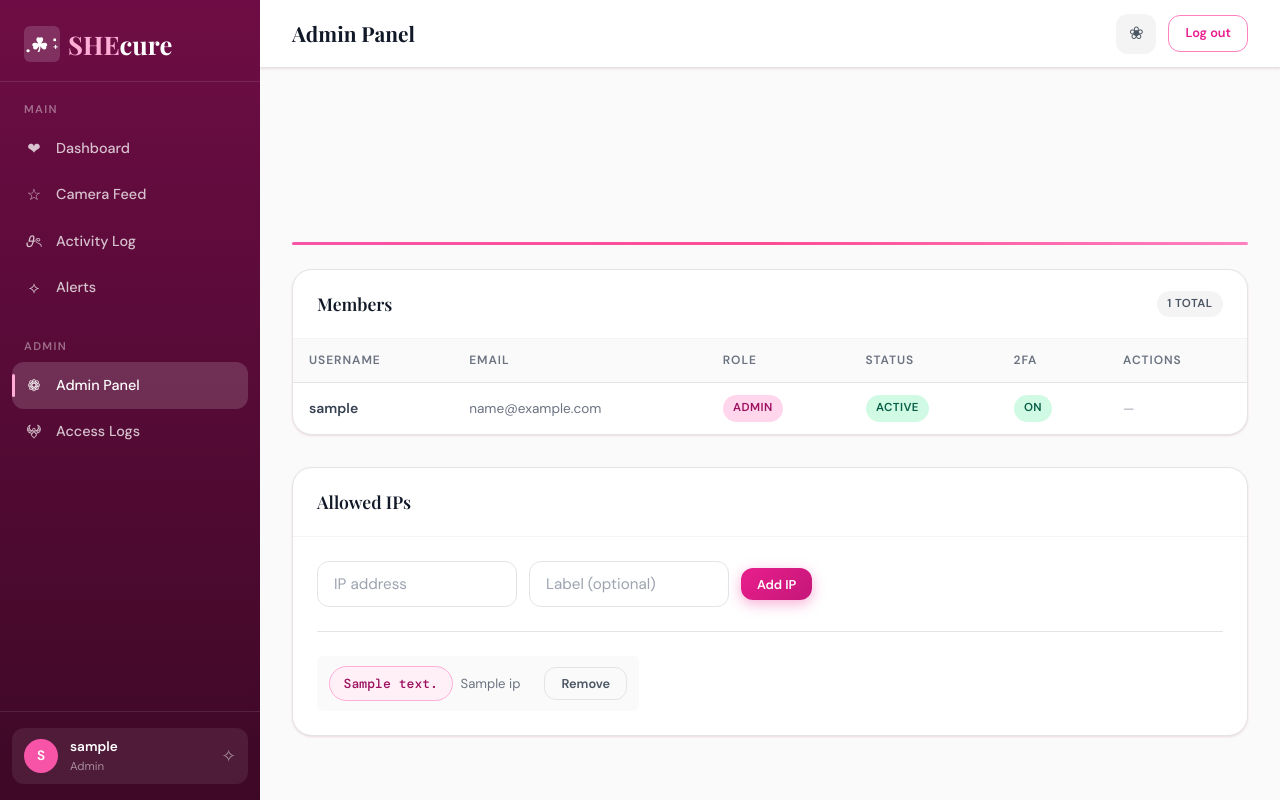
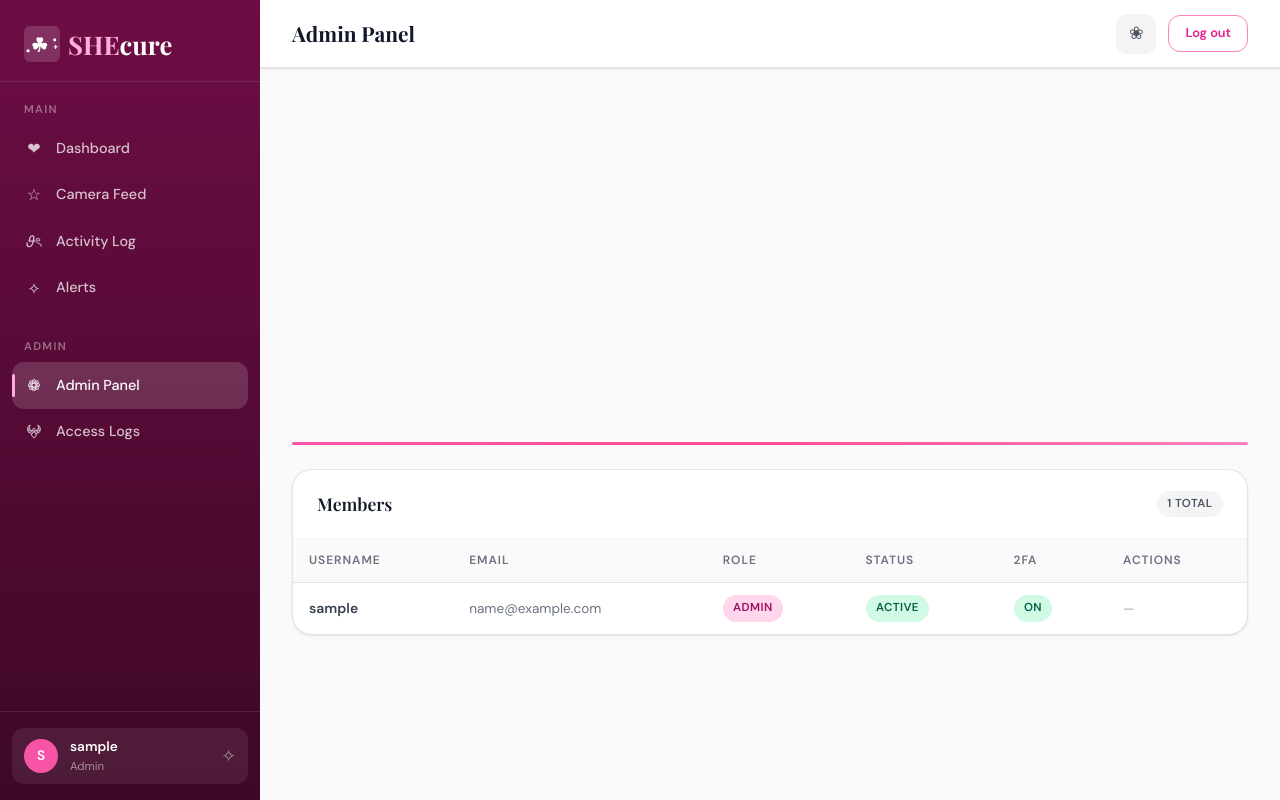
Before and after one commit to fernandezmariacass/SHEcure, a Flask app: page /admin/ in a window 1280 px wide. Run offline with Flask 3, Linux system fonts and the light colour scheme; a user stored in the database is signed in; tables that the repository leaves empty hold one stand-in row (values such as "Sample post"); parts of the project's set-up code (start-up, migrations or seed data) failed here and were passed over; some libraries are stand-ins or nearby versions.

Commit message:
fix: remove unnecessary sections

```diff
--- a/shecure/app/templates/admin/panel.html
+++ b/shecure/app/templates/admin/panel.html
@@ -95,43 +95,4 @@
   </div>
 </div>
 
-<!-- ── Allowed IPs ──────────────────────────────────────────────────────── -->
-<div class="card">
-  <div class="card-header">
-    <h2 class="card-title">Allowed IPs</h2>
-  </div>
-  <div class="card-body">
-    <div class="unblock-form">
-      <form method="POST" action="{{ url_for('admin.add_ip') }}" class="ip-form">
-        <input type="hidden" name="csrf_token" value="{{ csrf_token() }}">
-        <input type="text" name="ip_address" placeholder="IP address" class="form-control" style="max-width:200px">
-        <input type="text" name="label" placeholder="Label (optional)" class="form-control" style="max-width:200px">
-        <button type="submit" class="btn btn-primary btn-sm">Add IP</button>
-      </form>
-    </div>
-    {% if ips %}
-    <div style="display:flex;flex-wrap:wrap;gap:.75rem;margin-top:.5rem">
-      {% for entry in ips %}
-      <div class="ip-row">
-        <div class="ip-row-left">
-          <span class="ip-chip">{{ entry.ip_address }}</span>
-          {% if entry.label %}<span style="font-size:.82rem;color:var(--gray-500)">{{ entry.label }}</span>{% endif %}
-        </div>
-        <form method="POST" action="{{ url_for('admin.delete_ip', ip_id=entry.id) }}" style="margin-left:.5rem">
-          <input type="hidden" name="csrf_token" value="{{ csrf_token() }}">
-          <button type="submit" class="btn btn-ghost btn-sm"
-            data-confirm="Remove {{ entry.ip_address }} from allow-list?"
-            data-confirm-ok="Remove">Remove</button>
-        </form>
-      </div>
-      {% endfor %}
-    </div>
-    {% else %}
-    <p style="color:var(--gray-400);font-size:.88rem">No allowed IPs configured.</p>
-    {% endif %}
-  </div>
-</div>
-
-
-
 {% endblock %}
```
